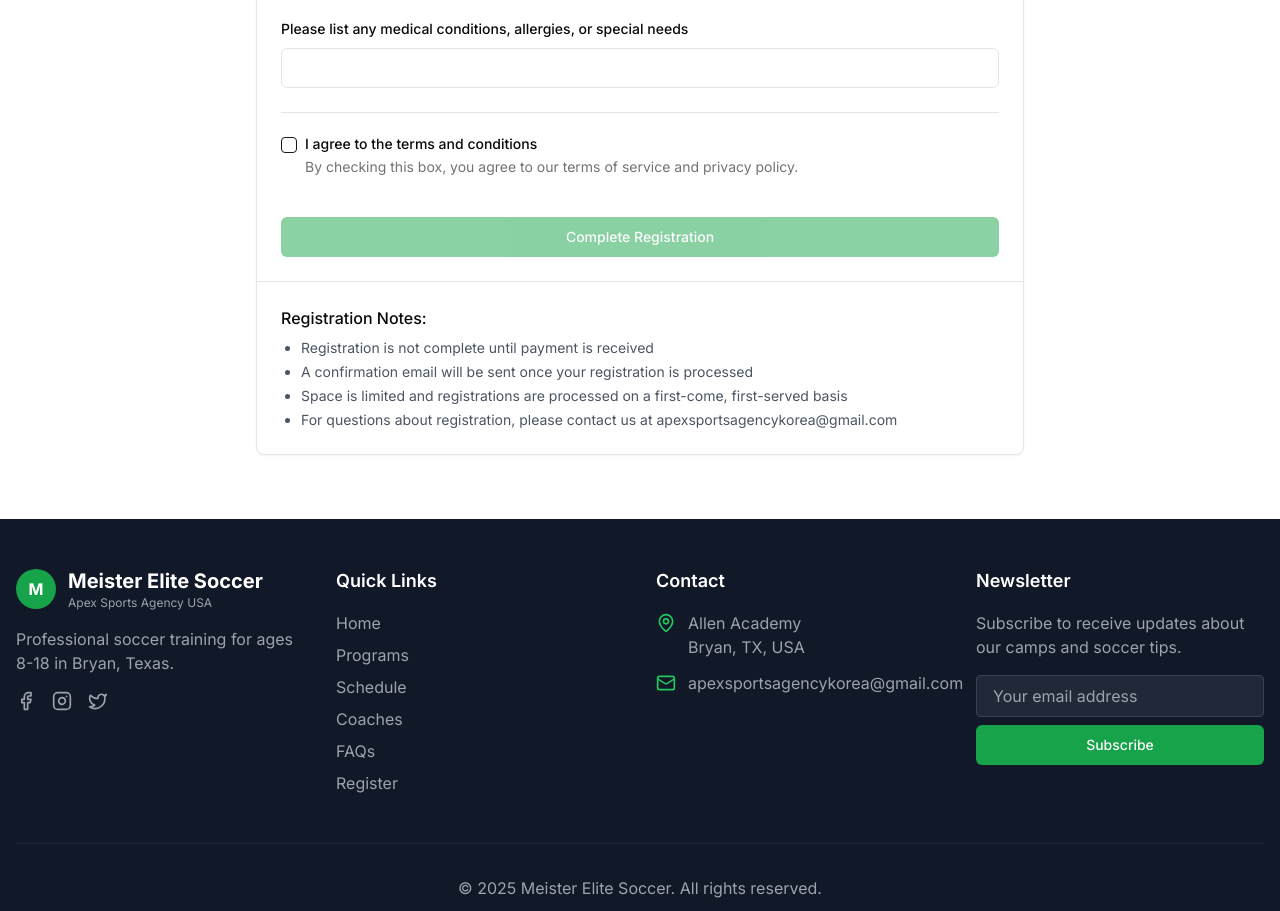
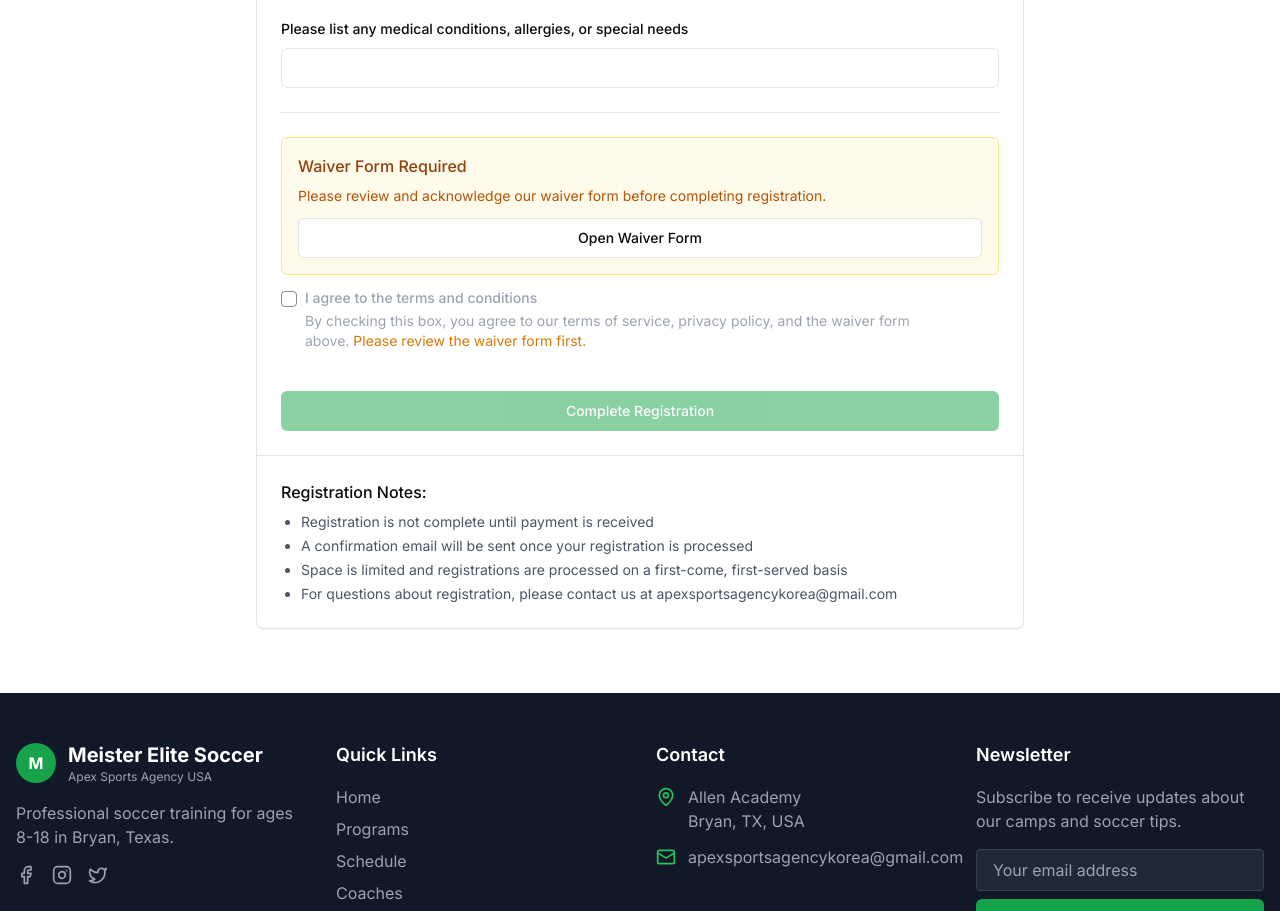
Before and after one commit to Gamugamu01/v0-soccer-camp-website, a Next.js app: page /register in a window 1280 px wide. Shown: the part 1240-2151 px from the top of the page. Built offline with nearby package versions, Linux system fonts and the light colour scheme.

Commit message:
feat: add waiver agreement to registration form
Add waiver section and disable terms checkbox until waiver viewed.

Co-authored-by: null <209176003+Gamugamu01@users.noreply.github.com>

```diff
--- a/app/register/page.tsx
+++ b/app/register/page.tsx
@@ -1,43 +1,43 @@
-"use client";
+"use client"
 
-import type React from "react";
+import type React from "react"
 
-import { useState } from "react";
-import { useSearchParams } from "next/navigation";
+import { useState } from "react"
+import { useSearchParams } from "next/navigation"
 // 서버 액션 임포트
-import { saveToGoogleSheet } from "@/app/actions/register";
-import { Button } from "@/components/ui/button";
+import { saveToGoogleSheet } from "@/app/actions/register"
+import { Button } from "@/components/ui/button"
+import { Card, CardContent, CardDescription, CardFooter, CardHeader, CardTitle } from "@/components/ui/card"
+import { Input } from "@/components/ui/input"
+import { Label } from "@/components/ui/label"
+import { RadioGroup, RadioGroupItem } from "@/components/ui/radio-group"
+import { Select, SelectContent, SelectItem, SelectTrigger, SelectValue } from "@/components/ui/select"
+import { Checkbox } from "@/components/ui/checkbox"
+import { Separator } from "@/components/ui/separator"
 import {
-  Card,
-  CardContent,
-  CardDescription,
-  CardFooter,
-  CardHeader,
-  CardTitle,
-} from "@/components/ui/card";
-import { Input } from "@/components/ui/input";
-import { Label } from "@/components/ui/label";
-import { RadioGroup, RadioGroupItem } from "@/components/ui/radio-group";
-import {
-  Select,
-  SelectContent,
-  SelectItem,
-  SelectTrigger,
-  SelectValue,
-} from "@/components/ui/select";
-import { Checkbox } from "@/components/ui/checkbox";
-import { Separator } from "@/components/ui/separator";
+  Dialog,
+  DialogContent,
+  DialogDescription,
+  DialogHeader,
+  DialogTitle,
+  DialogTrigger,
+  DialogFooter,
+} from "@/components/ui/dialog"
+import { ScrollArea } from "@/components/ui/scroll-area"
+import { CheckCircle } from "lucide-react"
 
 export default function RegisterPage() {
-  const searchParams = useSearchParams();
-  const programParam = searchParams.get("program");
+  const searchParams = useSearchParams()
+  const programParam = searchParams.get("program")
 
   // 폼 상태 추가
-  const [isSubmitting, setIsSubmitting] = useState(false);
+  const [isSubmitting, setIsSubmitting] = useState(false)
   const [submitStatus, setSubmitStatus] = useState<{
-    success?: boolean;
-    message?: string;
-  }>({});
+    success?: boolean
+    message?: string
+  }>({})
+
+  const [waiverViewed, setWaiverViewed] = useState(false)
 
   const [formData, setFormData] = useState({
     firstName: "",
@@ -55,10 +55,10 @@ export default function RegisterPage() {
     emergencyPhone: "",
     medicalInfo: "",
     agreeTerms: false,
-  });
+  })
 
   const handleChange = (e: React.ChangeEvent<HTMLInputElement>) => {
-    const { name, value, type, checked } = e.target;
+    const { name, value, type, checked } = e.target
 
     if (type === "checkbox") {
       // Handle mutual exclusivity for experience checkboxes
@@ -68,80 +68,73 @@ export default function RegisterPage() {
           noExperience: true,
           varsityExperience: false,
           clubExperience: false,
-        }));
-      } else if (
-        (name === "varsityExperience" || name === "clubExperience") &&
-        checked
-      ) {
+        }))
+      } else if ((name === "varsityExperience" || name === "clubExperience") && checked) {
         setFormData((prev) => ({
           ...prev,
           [name]: checked,
           noExperience: false,
-        }));
+        }))
       } else {
         setFormData((prev) => ({
           ...prev,
           [name]: checked,
-        }));
+        }))
       }
     } else {
       setFormData((prev) => ({
         ...prev,
         [name]: value,
-      }));
+      }))
     }
-  };
+  }
 
   const handleSelectChange = (name: string, value: string) => {
-    setFormData((prev) => ({ ...prev, [name]: value }));
-  };
+    setFormData((prev) => ({ ...prev, [name]: value }))
+  }
 
   // 폼 제출 핸들러 수정
   const handleSubmit = async (e: React.FormEvent) => {
-    e.preventDefault();
-    setIsSubmitting(true);
+    e.preventDefault()
+    setIsSubmitting(true)
 
     try {
       // 서버 액션 호출
-      const result = await saveToGoogleSheet(formData);
+      const result = await saveToGoogleSheet(formData)
 
       setSubmitStatus({
         success: result.success,
         message: result.message,
-      });
+      })
 
       // 저장 성공 시 결제 페이지로 리디렉션
       if (result.success) {
-        const playerName = `${formData.firstName} ${formData.lastName}`;
+        const playerName = `${formData.firstName} ${formData.lastName}`
         window.location.href = `/register/payment?name=${encodeURIComponent(
-          playerName
-        )}&program=${encodeURIComponent(formData.program)}`;
+          playerName,
+        )}&program=${encodeURIComponent(formData.program)}`
       }
     } catch (error) {
       setSubmitStatus({
         success: false,
         message: "Registration error occurred. Please try again later.",
-      });
+      })
     } finally {
-      setIsSubmitting(false);
+      setIsSubmitting(false)
     }
-  };
+  }
 
   return (
     <div className="container mx-auto px-4 py-16">
       <div className="max-w-3xl mx-auto text-center mb-12">
         <h1 className="text-4xl font-bold mb-4">Register for Soccer Camp</h1>
-        <p className="text-lg text-gray-600">
-          Complete the form below to secure your spot at our summer soccer camp.
-        </p>
+        <p className="text-lg text-gray-600">Complete the form below to secure your spot at our summer soccer camp.</p>
       </div>
 
       <Card className="max-w-3xl mx-auto">
         <CardHeader>
           <CardTitle>Registration Form</CardTitle>
-          <CardDescription>
-            June 16-20, 2025 at Allen Academy, Bryan, TX
-          </CardDescription>
+          <CardDescription>June 16-20, 2025 at Allen Academy, Bryan, TX</CardDescription>
         </CardHeader>
         <CardContent>
           {/* 제출 상태 메시지 표시 */}
@@ -163,23 +156,11 @@ export default function RegisterPage() {
               <div className="grid md:grid-cols-2 gap-4">
                 <div className="space-y-2">
                   <Label htmlFor="firstName">First Name</Label>
-                  <Input
-                    id="firstName"
-                    name="firstName"
-                    value={formData.firstName}
-                    onChange={handleChange}
-                    required
-                  />
+                  <Input id="firstName" name="firstName" value={formData.firstName} onChange={handleChange} required />
                 </div>
                 <div className="space-y-2">
                   <Label htmlFor="lastName">Last Name</Label>
-                  <Input
-                    id="lastName"
-                    name="lastName"
-                    value={formData.lastName}
-                    onChange={handleChange}
-                    required
-                  />
+                  <Input id="lastName" name="lastName" value={formData.lastName} onChange={handleChange} required />
                 </div>
                 <div className="space-y-2">
                   <Label htmlFor="dateOfBirth">Date of Birth</Label>
@@ -196,9 +177,7 @@ export default function RegisterPage() {
                   <Label htmlFor="gender">Gender</Label>
                   <RadioGroup
                     defaultValue={formData.gender}
-                    onValueChange={(value) =>
-                      handleSelectChange("gender", value)
-                    }
+                    onValueChange={(value) => handleSelectChange("gender", value)}
                     className="flex space-x-4"
                   >
                     <div className="flex items-center space-x-2">
@@ -220,31 +199,20 @@ export default function RegisterPage() {
               <h3 className="text-lg font-medium mb-4">Program Selection</h3>
               <div className="space-y-2">
                 <Label htmlFor="program">Select Program</Label>
-                <Select
-                  defaultValue={formData.program}
-                  onValueChange={(value) =>
-                    handleSelectChange("program", value)
-                  }
-                >
+                <Select defaultValue={formData.program} onValueChange={(value) => handleSelectChange("program", value)}>
                   <SelectTrigger>
                     <SelectValue placeholder="Select a program" />
                   </SelectTrigger>
                   <SelectContent>
-                    <SelectItem value="basic">
-                      Basic Training (Ages 8-13)
-                    </SelectItem>
-                    <SelectItem value="elite">
-                      Elite Training (Ages 8-13)
-                    </SelectItem>
-                    <SelectItem value="private">
-                      Private Training (Qualified Players Only)
-                    </SelectItem>
+                    <SelectItem value="basic">Basic Training (Ages 8-13)</SelectItem>
+                    <SelectItem value="elite">Elite Training (Ages 8-13)</SelectItem>
+                    <SelectItem value="private">Private Training (Qualified Players Only)</SelectItem>
                   </SelectContent>
                 </Select>
                 {formData.program === "private" && (
                   <p className="text-sm text-amber-600 mt-2">
-                    Note: Private Training is by application only. Our staff
-                    will review your application and contact you.
+                    Note: Private Training is by application only. Our staff will review your application and contact
+                    you.
                   </p>
                 )}
               </div>
@@ -254,12 +222,10 @@ export default function RegisterPage() {
 
             {formData.program === "private" && (
               <div>
-                <h3 className="text-lg font-medium mb-4">
-                  Player Experience Evaluation
-                </h3>
+                <h3 className="text-lg font-medium mb-4">Player Experience Evaluation</h3>
                 <p className="text-sm text-gray-600 mb-4">
-                  This information helps our coaches prepare for your private
-                  training sessions. Please select all that apply:
+                  This information helps our coaches prepare for your private training sessions. Please select all that
+                  apply:
                 </p>
                 <div className="space-y-3">
                   <div className="flex items-start space-x-2">
@@ -321,12 +287,12 @@ export default function RegisterPage() {
                             noExperience: true,
                             varsityExperience: false,
                             clubExperience: false,
-                          }));
+                          }))
                         } else {
                           setFormData((prev) => ({
                             ...prev,
                             noExperience: false,
-                          }));
+                          }))
                         }
                       }}
                     />
@@ -337,9 +303,7 @@ export default function RegisterPage() {
                       >
                         Does Not Apply
                       </Label>
-                      <p className="text-sm text-muted-foreground">
-                        Player does not have varsity or club experience
-                      </p>
+                      <p className="text-sm text-muted-foreground">Player does not have varsity or club experience</p>
                     </div>
                   </div>
                 </div>
@@ -349,9 +313,7 @@ export default function RegisterPage() {
             {formData.program === "private" && <Separator className="my-6" />}
 
             <div>
-              <h3 className="text-lg font-medium mb-4">
-                Parent/Guardian Information
-              </h3>
+              <h3 className="text-lg font-medium mb-4">Parent/Guardian Information</h3>
               <div className="grid md:grid-cols-2 gap-4">
                 <div className="space-y-2">
                   <Label htmlFor="parentName">Parent/Guardian Name</Label>
@@ -365,25 +327,11 @@ export default function RegisterPage() {
                 </div>
                 <div className="space-y-2">
                   <Label htmlFor="email">Email</Label>
-                  <Input
-                    id="email"
-                    name="email"
-                    type="email"
-                    value={formData.email}
-                    onChange={handleChange}
-                    required
-                  />
+                  <Input id="email" name="email" type="email" value={formData.email} onChange={handleChange} required />
                 </div>
                 <div className="space-y-2">
                   <Label htmlFor="phone">Phone Number</Label>
-                  <Input
-                    id="phone"
-                    name="phone"
-                    type="tel"
-                    value={formData.phone}
-                    onChange={handleChange}
-                    required
-                  />
+                  <Input id="phone" name="phone" type="tel" value={formData.phone} onChange={handleChange} required />
                 </div>
               </div>
             </div>
@@ -394,9 +342,7 @@ export default function RegisterPage() {
               <h3 className="text-lg font-medium mb-4">Emergency Contact</h3>
               <div className="grid md:grid-cols-2 gap-4">
                 <div className="space-y-2">
-                  <Label htmlFor="emergencyContact">
-                    Emergency Contact Name
-                  </Label>
+                  <Label htmlFor="emergencyContact">Emergency Contact Name</Label>
                   <Input
                     id="emergencyContact"
                     name="emergencyContact"
@@ -406,9 +352,7 @@ export default function RegisterPage() {
                   />
                 </div>
                 <div className="space-y-2">
-                  <Label htmlFor="emergencyPhone">
-                    Emergency Contact Phone
-                  </Label>
+                  <Label htmlFor="emergencyPhone">Emergency Contact Phone</Label>
                   <Input
                     id="emergencyPhone"
                     name="emergencyPhone"
@@ -426,22 +370,97 @@ export default function RegisterPage() {
             <div>
               <h3 className="text-lg font-medium mb-4">Medical Information</h3>
               <div className="space-y-2">
-                <Label htmlFor="medicalInfo">
-                  Please list any medical conditions, allergies, or special
-                  needs
-                </Label>
-                <Input
-                  id="medicalInfo"
-                  name="medicalInfo"
-                  value={formData.medicalInfo}
-                  onChange={handleChange}
-                />
+                <Label htmlFor="medicalInfo">Please list any medical conditions, allergies, or special needs</Label>
+                <Input id="medicalInfo" name="medicalInfo" value={formData.medicalInfo} onChange={handleChange} />
               </div>
             </div>
 
             <Separator />
 
             <div className="space-y-4">
+              <div className="bg-amber-50 border border-amber-200 rounded-md p-4 mb-4">
+                <h4 className="font-medium text-amber-800 mb-2">Waiver Form Required</h4>
+                <p className="text-sm text-amber-700 mb-3">
+                  Please review and acknowledge our waiver form before completing registration.
+                </p>
+                <Dialog
+                  onOpenChange={(open) => {
+                    if (open === false) {
+                      setWaiverViewed(true)
+                    }
+                  }}
+                >
+                  <DialogTrigger asChild>
+                    <Button variant="outline" className="w-full">
+                      Open Waiver Form
+                    </Button>
+                  </DialogTrigger>
+                  <DialogContent className="max-w-3xl">
+                    <DialogHeader>
+                      <DialogTitle>SUMMER SOCCER CAMP WAIVER FORM</DialogTitle>
+                      <DialogDescription>Goals Sports Specific Training</DialogDescription>
+                    </DialogHeader>
+                    <ScrollArea className="max-h-[60vh] overflow-auto mt-4">
+                      <div className="space-y-4 p-1">
+                        <div>
+                          <h3 className="font-medium">Participant Information</h3>
+                          <p>
+                            Participant Name: {formData.firstName} {formData.lastName}
+                          </p>
+                          <p>Parent(s)/Guardian(s) Name: {formData.parentName}</p>
+                          <p>Home Phone: {formData.phone}</p>
+                          <p>
+                            Emergency Contact Name & Phone: {formData.emergencyContact}, {formData.emergencyPhone}
+                          </p>
+                        </div>
+
+                        <div>
+                          <h3 className="font-medium">Participant Waiver & Liability Agreement</h3>
+                          <p className="text-sm">
+                            I understand that there are risks associated with playing all sports and field related
+                            activities. In consideration for the privilege to use the facility and/or attend the
+                            camp/clinic, my signature indicates that I assume the risk of any injuries that myself or my
+                            children/wards may sustain while participating in any activity at Goals Sports Specific
+                            Training and for any injuries which myself or my children/wards may sustain while on the
+                            premises of Fair Haven Fields. I ensure that I am or my child is physically and mentally
+                            able to participate in physical activities and have been examined by a licensed medical
+                            physician within one (1) year prior to attending this clinic/camp.
+                          </p>
+                          <p className="text-sm mt-2">
+                            I give permission for camp trainers and coaches or contracted health care to start
+                            preliminary treatment and arrange transportation for me or my child to a local Emergency
+                            Room in the event that I or my child become(s) ill or injured.
+                          </p>
+                          <p className="text-sm mt-2">
+                            By signing this Waiver and Liability Agreement, I acknowledge that I HAVE READ AND FULLY
+                            UNDERSTAND AND AGREE TO ALL OF ITS TERMS AND CONDITIONS INCLUDING PERMISION TO TREAT
+                            AGREEMENT. I further state that I have executed this waiver and liability voluntarily and
+                            with full knowledge of its significance to be binding on my, my heirs, executors,
+                            administrators and assigns.
+                          </p>
+                        </div>
+
+                        <div className="border-t pt-4">
+                          <p className="font-medium">
+                            By checking the "I agree to the terms and conditions" box on the registration form, you are
+                            electronically signing this waiver.
+                          </p>
+                        </div>
+                      </div>
+                    </ScrollArea>
+                    <DialogFooter>
+                      <Button onClick={() => setWaiverViewed(true)}>I Have Read The Waiver</Button>
+                    </DialogFooter>
+                  </DialogContent>
+                </Dialog>
+
+                {waiverViewed && (
+                  <p className="text-sm text-green-600 mt-2 flex items-center">
+                    <CheckCircle className="h-4 w-4 mr-1" /> Waiver form has been reviewed
+                  </p>
+                )}
+              </div>
+
               <div className="flex items-start space-x-2">
                 <Checkbox
                   id="agreeTerms"
@@ -453,18 +472,19 @@ export default function RegisterPage() {
                       agreeTerms: checked as boolean,
                     }))
                   }
+                  disabled={!waiverViewed}
                   required
                 />
                 <div className="grid gap-1.5 leading-none">
                   <Label
                     htmlFor="agreeTerms"
-                    className="text-sm font-medium leading-none peer-disabled:cursor-not-allowed peer-disabled:opacity-70"
+                    className={`text-sm font-medium leading-none peer-disabled:cursor-not-allowed ${!waiverViewed ? "text-gray-400" : ""}`}
                   >
                     I agree to the terms and conditions
                   </Label>
-                  <p className="text-sm text-muted-foreground">
-                    By checking this box, you agree to our terms of service and
-                    privacy policy.
+                  <p className={`text-sm ${!waiverViewed ? "text-gray-400" : "text-muted-foreground"}`}>
+                    By checking this box, you agree to our terms of service, privacy policy, and the waiver form above.
+                    {!waiverViewed && <span className="text-amber-600 ml-1">Please review the waiver form first.</span>}
                   </p>
                 </div>
               </div>
@@ -476,9 +496,7 @@ export default function RegisterPage() {
                 className="w-full bg-green-600 hover:bg-green-700"
                 disabled={!formData.agreeTerms || isSubmitting}
               >
-                {isSubmitting
-                  ? "Processing Registration..."
-                  : "Complete Registration"}
+                {isSubmitting ? "Processing Registration..." : "Complete Registration"}
               </Button>
             </div>
           </form>
@@ -487,21 +505,12 @@ export default function RegisterPage() {
           <h3 className="font-medium mb-2">Registration Notes:</h3>
           <ul className="list-disc ml-5 space-y-1 text-sm text-gray-600">
             <li>Registration is not complete until payment is received</li>
-            <li>
-              A confirmation email will be sent once your registration is
-              processed
-            </li>
-            <li>
-              Space is limited and registrations are processed on a first-come,
-              first-served basis
-            </li>
-            <li>
-              For questions about registration, please contact us at
-              apexsportsagencykorea@gmail.com
-            </li>
+            <li>A confirmation email will be sent once your registration is processed</li>
+            <li>Space is limited and registrations are processed on a first-come, first-served basis</li>
+            <li>For questions about registration, please contact us at apexsportsagencykorea@gmail.com</li>
           </ul>
         </CardFooter>
       </Card>
     </div>
-  );
+  )
 }
```
Also changed, not shown: 1 other file (tests, documents, lock files or other folders).
